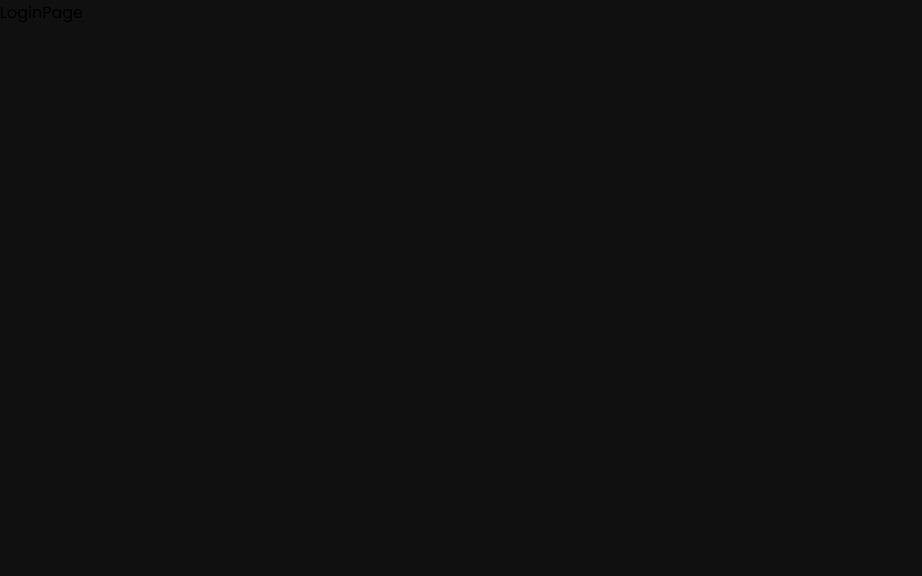
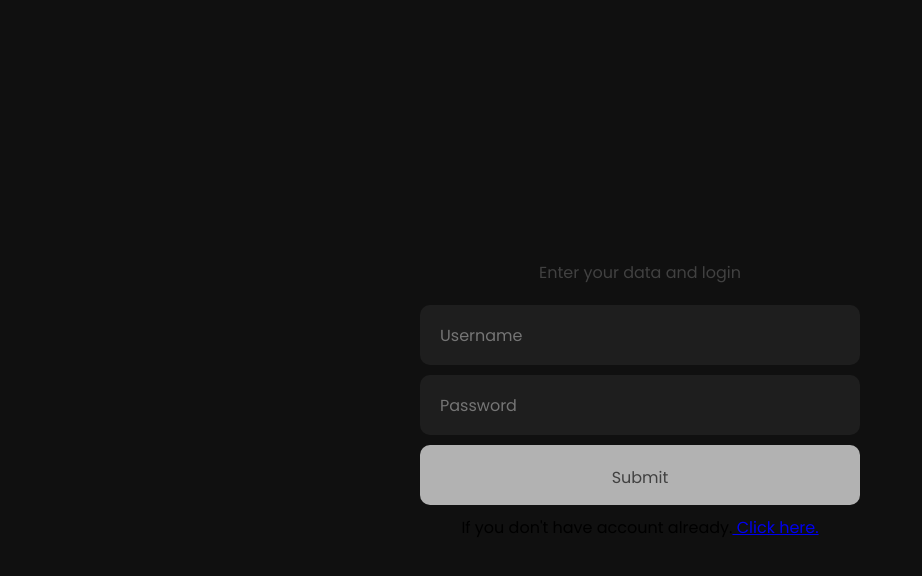
Before and after one commit to RadekKusiak71/threads-clone-django-react-app, a React (Create React App) app in the folder frontend/: page /login in a window 1280 px wide. Shown: the top 576 px of the page, without its empty margins (0-922 px from the left). Built offline with nearby package versions, Linux system fonts and the light colour scheme.

Commit message:
created Login Login in component

```diff
--- a/frontend/src/pages/LoginPage.js
+++ b/frontend/src/pages/LoginPage.js
@@ -1,10 +1,66 @@
-import React from 'react'
-import classes from './LoginPage.module.css'
+import React, { useContext, useState } from 'react'
+import classes from './RegisterPage.module.css'
+import Input from '../UI/Input'
+import Button from '../UI/Button'
+import AuthContext from '../context/AuthContext'
+import { Link } from 'react-router-dom'
 
 const LoginPage = () => {
+    const { loginUser, error } = useContext(AuthContext)
+
+    const [loginData, setLoginData] = useState({
+        username: '',
+        password: '',
+    })
+
+    const handleInputChange = (e) => {
+        const { name, value } = e.target;
+        setLoginData({
+            ...loginData,
+            [name]: value,
+        });
+    };
+
+    const areInputsFilled = () => {
+        if (loginData.username.trim() === '' || loginData.password.trim() === '') {
+            return false
+        } else {
+            return true
+        }
+    }
+
+    const submitHandler = (e) => {
+        e.preventDefault()
+        const data = {
+            'username': loginData.username,
+            'password': loginData.password,
+        }
+        loginUser(data)
+    }
     return (
-        <div className={classes['login-page']}>LoginPage</div>
+        <div className={classes['register-page']}>
+            <p className={classes['register-form-title']}>Enter your data and login</p>
+            <form className={classes['register-form']} onSubmit={submitHandler}>
+                <Input
+                    type='text'
+                    placeholder='Username'
+                    name='username'
+                    onChange={handleInputChange}
+                />
+                <Input
+                    type='password'
+                    placeholder='Password'
+                    name='password'
+                    onChange={handleInputChange}
+                />
+                <Button type='submit' areInputsFilled={areInputsFilled}>Submit</Button>
+                <p className={classes['form-account']}>If you don't have account already.<Link to='/register'> Click here.</Link></p>
+                {error && <p className={classes['register-error']}>{error.username}</p>}
+                {error && <p className={classes['register-error']}>{error.password}</p>}
+            </form>
+        </div>
     )
 }
 
+
 export default LoginPage
```
